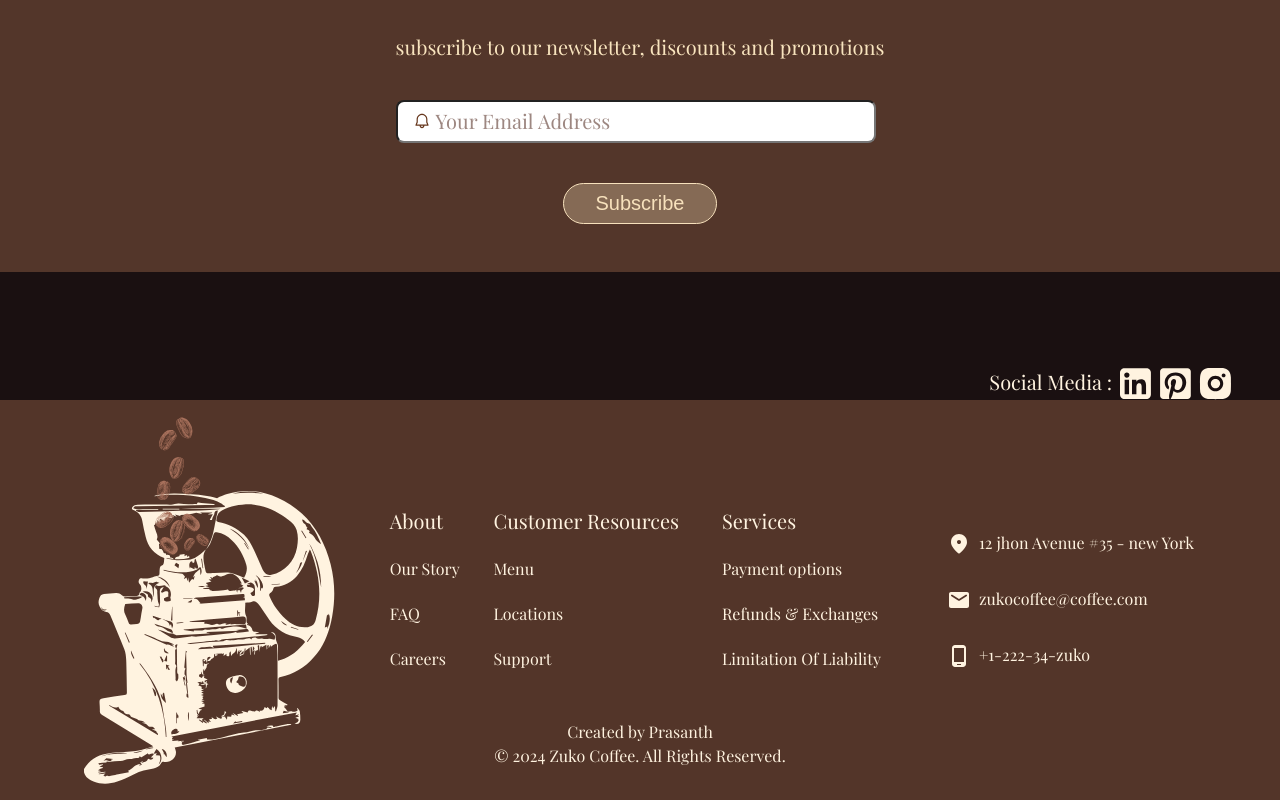
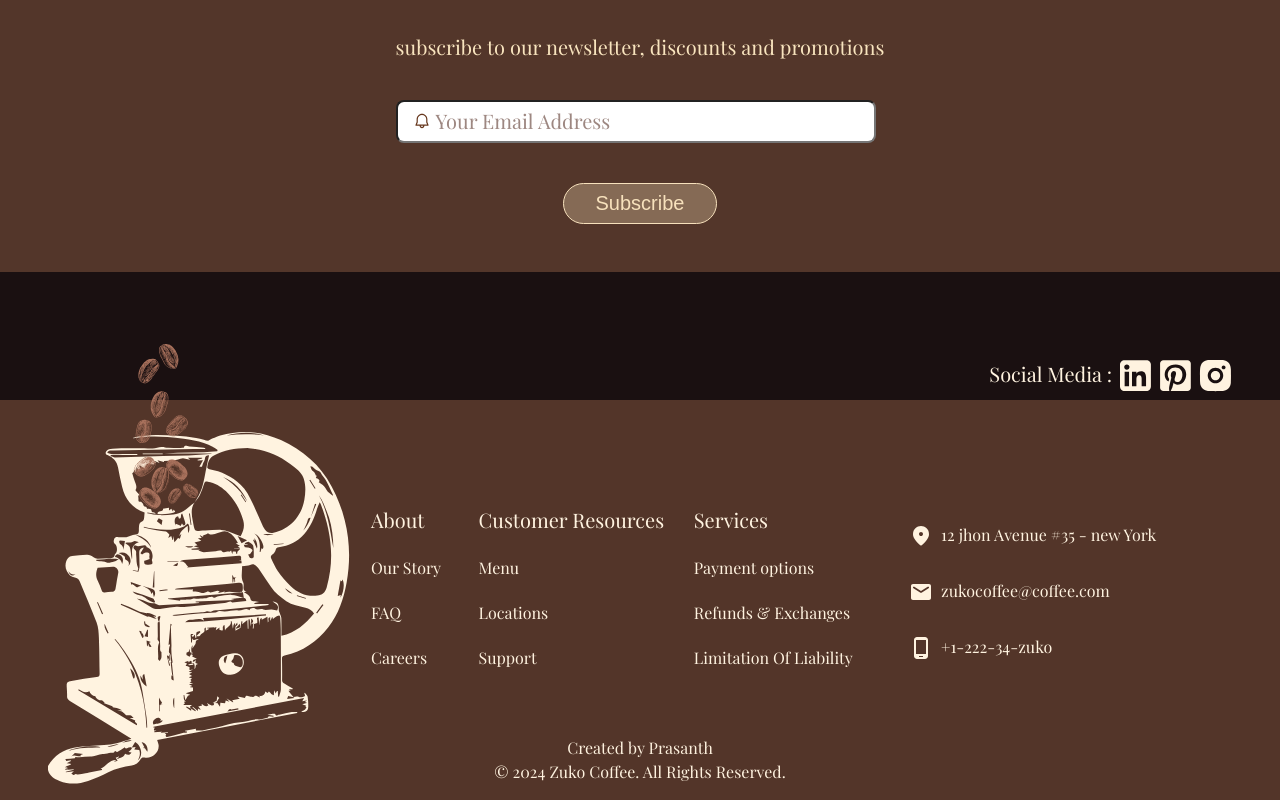
Before and after one commit to SELVAPRASANTH-SELLASAMY/zuko_coffee, a React (Create React App) app: page / in a window 1280 px wide. Shown: the part 5692-6492 px from the top of the page. Built offline with nearby package versions, Linux system fonts and the light colour scheme; a web font is replaced by a local one.

Commit message:
initial commit

```diff
--- a/src/components/footer/footer.module.css
+++ b/src/components/footer/footer.module.css
@@ -6,11 +6,13 @@ footer{
     color: #FFF3E0;
     display: grid;
     grid-template-columns: 3fr 1fr 2fr 2fr 3fr;
+    grid-template-rows: 3fr 1fr;
     position: relative;
-    place-items: center;
+    align-items: end;
 }
 footer img.footerImage{
-    height: 23rem;
+    height: 120%;
+    grid-row: 1/-1;
 }
 footer li{
     list-style: none;
@@ -27,9 +29,7 @@ footer p{
 footer .copyright{
     color: #FEF2DF;
     line-height: 1.5rem;
-    position: absolute;
-    bottom: 2rem;
-    left: calc(50% - (291.4px / 2));
+    grid-column: 2/-2;
 }
 footer .copyright p{
     text-align: center;
@@ -54,7 +54,7 @@ footer address li img{
     font-size: 1.25rem;
     position: absolute;
     right: 3rem;
-    top: -2rem;
+    top: -2.5rem;
     gap: .5rem;
 }
 .socialMedia img{
```
